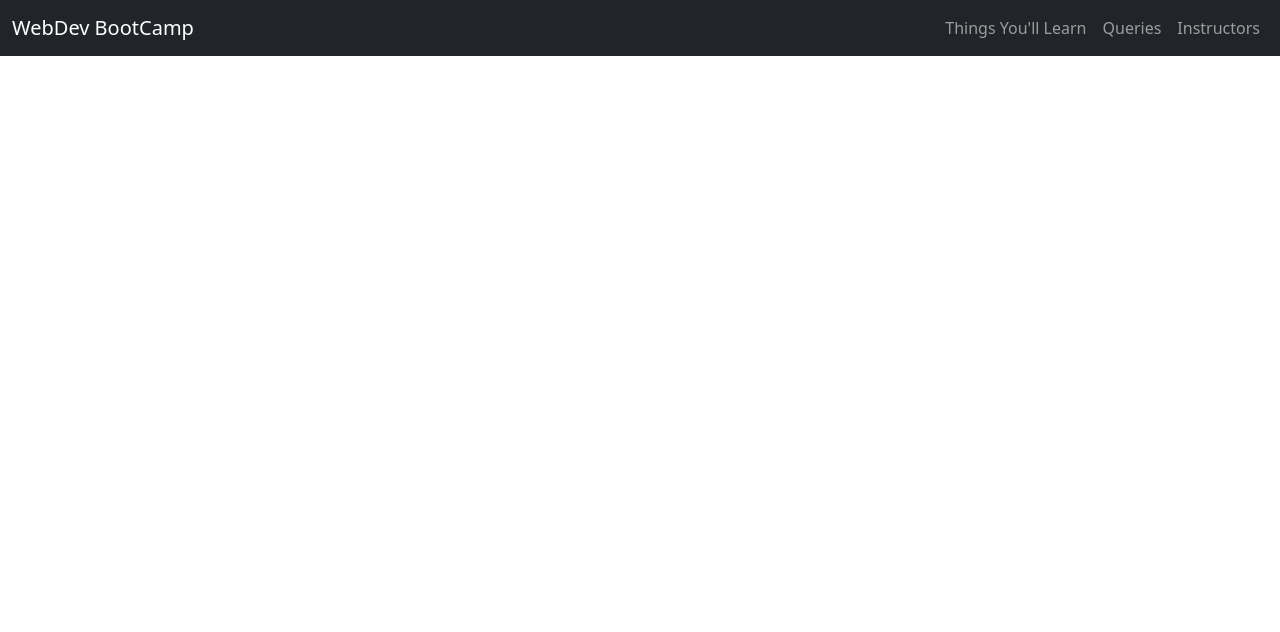
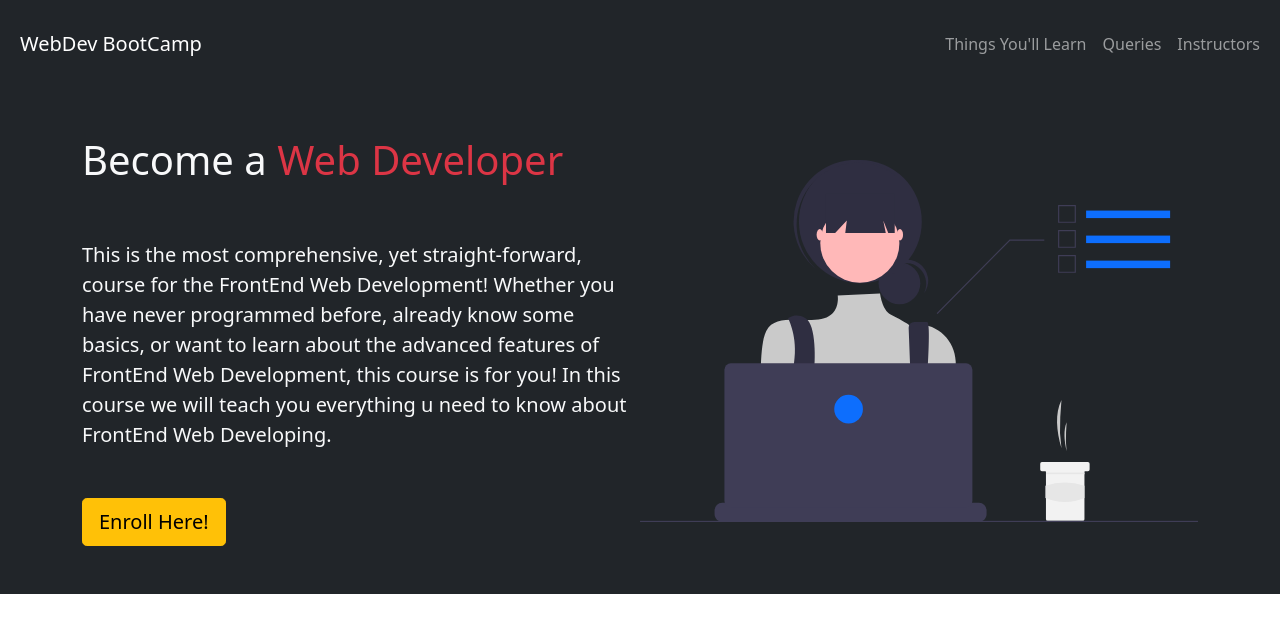
Before and after one commit to Abhishekkd/BootCamp, a plain HTML site: page index.html in a window 1280 px wide. Drawn offline with nearby package versions, Linux system fonts and the light colour scheme.

Commit message:
:lipstick: ++ showcase(details)

```diff
--- a/index.html
+++ b/index.html
@@ -11,7 +11,7 @@
 </head>
 <body>
     <!-- navBar -->
-<nav class="navbar navbar-expand-lg navbar-dark bg-dark">
+<nav class="navbar navbar-expand-lg navbar-dark bg-dark py-4 ps-2">
     <!-- to contain things into certain space -->
     <div class="container-fluid">
         <a class="navbar-brand" href="#">WebDev BootCamp</a>
@@ -23,7 +23,7 @@
         </button>
         <!-- so to collapse on smaller screens -->
         <!-- this div will be toggled when we click on hamburger menu cause we are targeting this using id -->
-        <div class="collapse navbar-collapse" id="navbarNav">
+        <div class="collapse navbar-collapse" id="na-fluidvbarNav">
             <!-- margin start auto to align things to the right -->
             <ul class="navbar-nav ms-auto">
                 <li class="nav-item">
@@ -39,7 +39,31 @@
         </div>
     </div>
 </nav>
+  <!-- showCase  -->
+  <!-- p-5 padding all the way around and text to be centered -->
+<section class="bg-dark text-light p-5 text-center text-sm-start"> <!-- text small screens and up should start from start -->
+      <div class="container">
+          <!-- using flexbox to display two flex items i.e text and image (space between then is even) -->
+          <!-- only apply flex after small breakpoint so on mobile its gonna be up and down not flex row -->
+          <div class="d-sm-flex align-items-center justify-contents-center"><!-- flexbox this div that contains these flex items to align then side by side use flex row -->
+            <div><h1>Become a <span class="text-danger">Web Developer</span></h1>
+                <br>
+            <p class="lead my-4"> <!-- lead just make text bigger and  margin y axis    -->
+                This is the most comprehensive, yet straight-forward, course for the FrontEnd Web Development! Whether you
+                have never programmed before, already know some basics, or want to learn about the advanced features of FrontEnd Web Development, this
+                course is for you! In this course we will teach you everything u need to know about FrontEnd Web Developing.
+            </p>
+            <br>
+                 <button class="btn btn-warning btn-lg">Enroll Here!</button>
+            </div>
+            <!-- img fluid for image to be bound in the container -->
+            <!-- w-50 50% of the original size -->
+              <img class="img-fluid w-50 d-none d-sm-block" src="/i-mages/showcase.svg" alt="">  <!-- no div here -->
+              <!-- img display name for sm screen sizes otherwise its block -->
 
+        </div>
+    </div>
+</section>
 
 
     <script src="https://cdn.jsdelivr.net/npm/bootstrap@5.0.2/dist/js/bootstrap.bundle.min.js"
```
